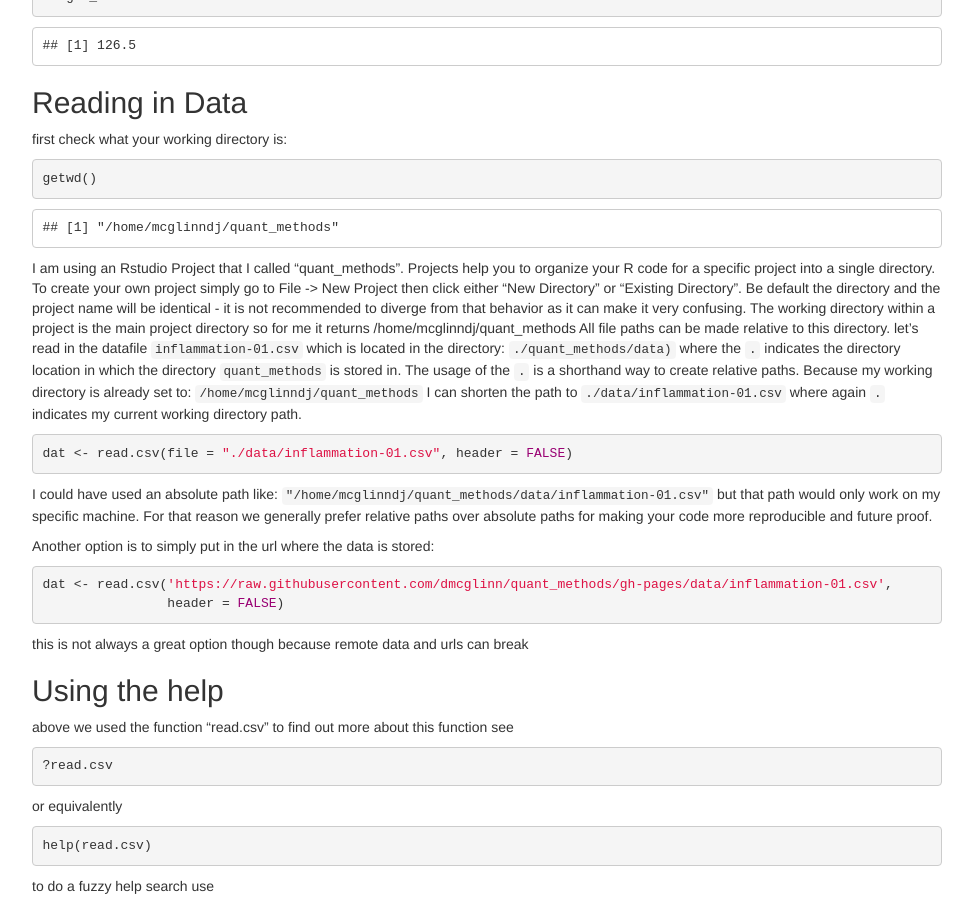
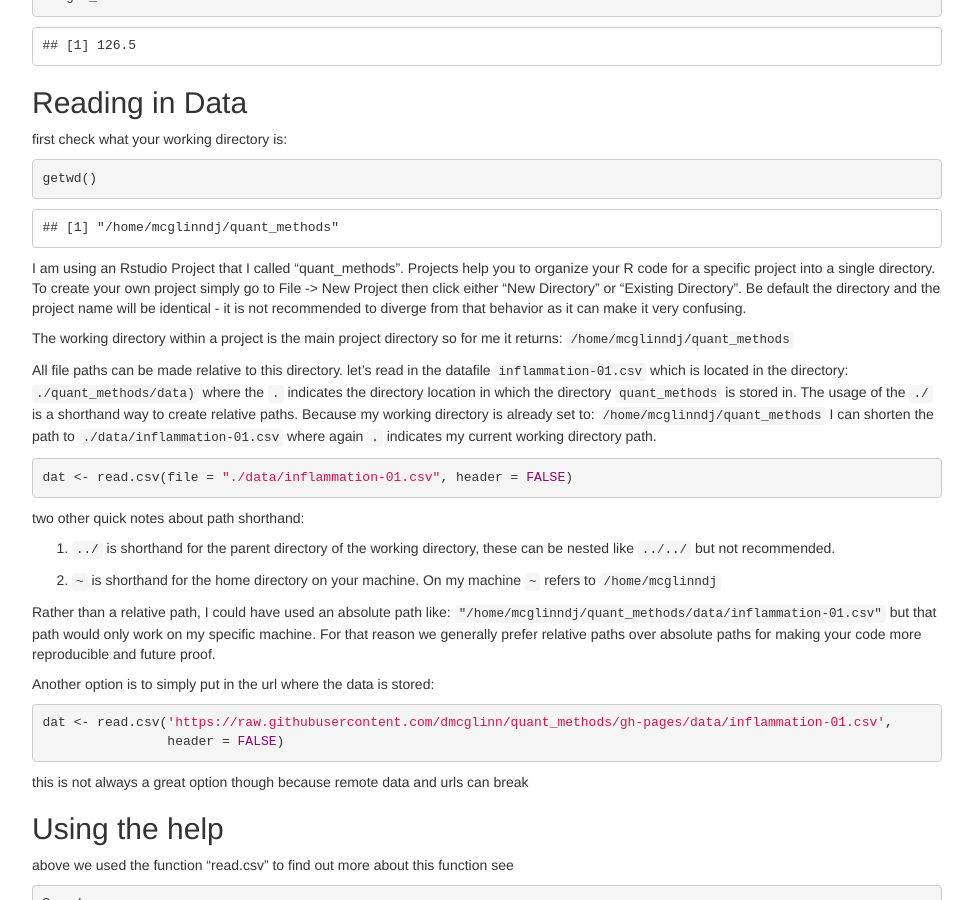
Before and after one commit to dmcglinn/quant_methods, a Jekyll site: the page lessons/R_introduction.html, which Jekyll copies as it is, in a window 1280 px wide and 900 px high, scrolled down 3530 px. Shown: the whole window, without its empty margins (153-1126 px from the left). Built offline with Jekyll 4.4.1, drawn with Linux system fonts in a browser that asks for light colours; some of the changed text lies outside the part shown.

Commit message:
Add a few more tips about paths.

```diff
--- a/lessons/R_introduction.html
+++ b/lessons/R_introduction.html
@@ -463,19 +463,30 @@ directory. To create your own project simply go to File -&gt; New
 Project then click either “New Directory” or “Existing Directory”. Be
 default the directory and the project name will be identical - it is not
 recommended to diverge from that behavior as it can make it very
-confusing. The working directory within a project is the main project
-directory so for me it returns /home/mcglinndj/quant_methods All file
-paths can be made relative to this directory. let’s read in the datafile
-<code>inflammation-01.csv</code> which is located in the directory:
-<code>./quant_methods/data)</code> where the <code>.</code> indicates
-the directory location in which the directory <code>quant_methods</code>
-is stored in. The usage of the <code>.</code> is a shorthand way to
-create relative paths. Because my working directory is already set to:
+confusing.</p>
+<p>The working directory within a project is the main project directory
+so for me it returns: <code>/home/mcglinndj/quant_methods</code></p>
+<p>All file paths can be made relative to this directory. let’s read in
+the datafile <code>inflammation-01.csv</code> which is located in the
+directory: <code>./quant_methods/data)</code> where the <code>.</code>
+indicates the directory location in which the directory
+<code>quant_methods</code> is stored in. The usage of the
+<code>./</code> is a shorthand way to create relative paths. Because my
+working directory is already set to:
 <code>/home/mcglinndj/quant_methods</code> I can shorten the path to
 <code>./data/inflammation-01.csv</code> where again <code>.</code>
 indicates my current working directory path.</p>
 <pre class="r"><code>dat &lt;- read.csv(file = &quot;./data/inflammation-01.csv&quot;, header = FALSE)</code></pre>
-<p>I could have used an absolute path like:
+<p>two other quick notes about path shorthand:</p>
+<ol style="list-style-type: decimal">
+<li><p><code>../</code> is shorthand for the parent directory of the
+working directory, these can be nested like <code>../../</code> but not
+recommended.</p></li>
+<li><p><code>~</code> is shorthand for the home directory on your
+machine. On my machine <code>~</code> refers to
+<code>/home/mcglinndj</code></p></li>
+</ol>
+<p>Rather than a relative path, I could have used an absolute path like:
 <code>&quot;/home/mcglinndj/quant_methods/data/inflammation-01.csv&quot;</code>
 but that path would only work on my specific machine. For that reason we
 generally prefer relative paths over absolute paths for making your code
```
Also changed, not shown: other parts of lessons/R_introduction.html (+1 -1 lines), 1 other file.
